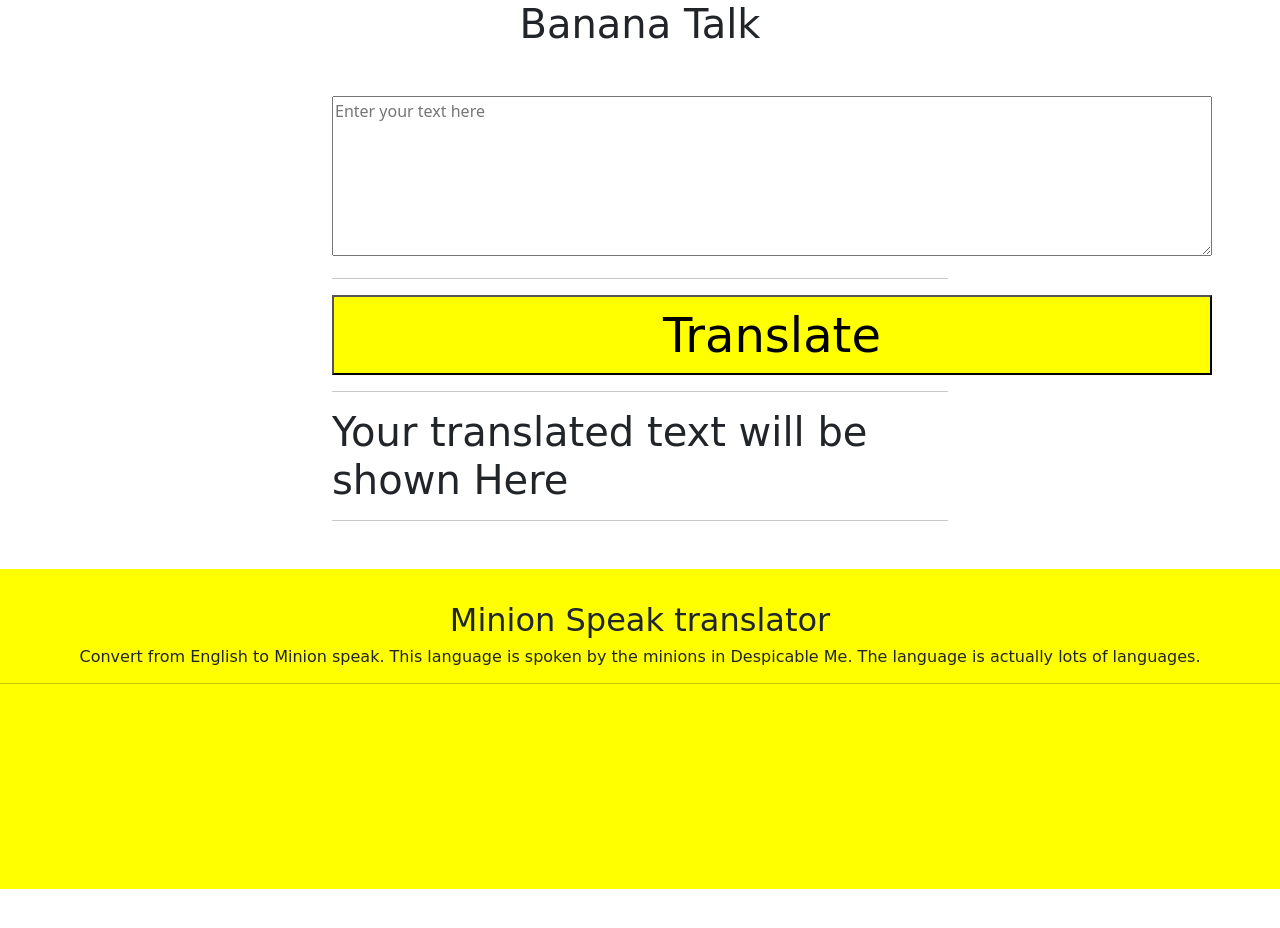
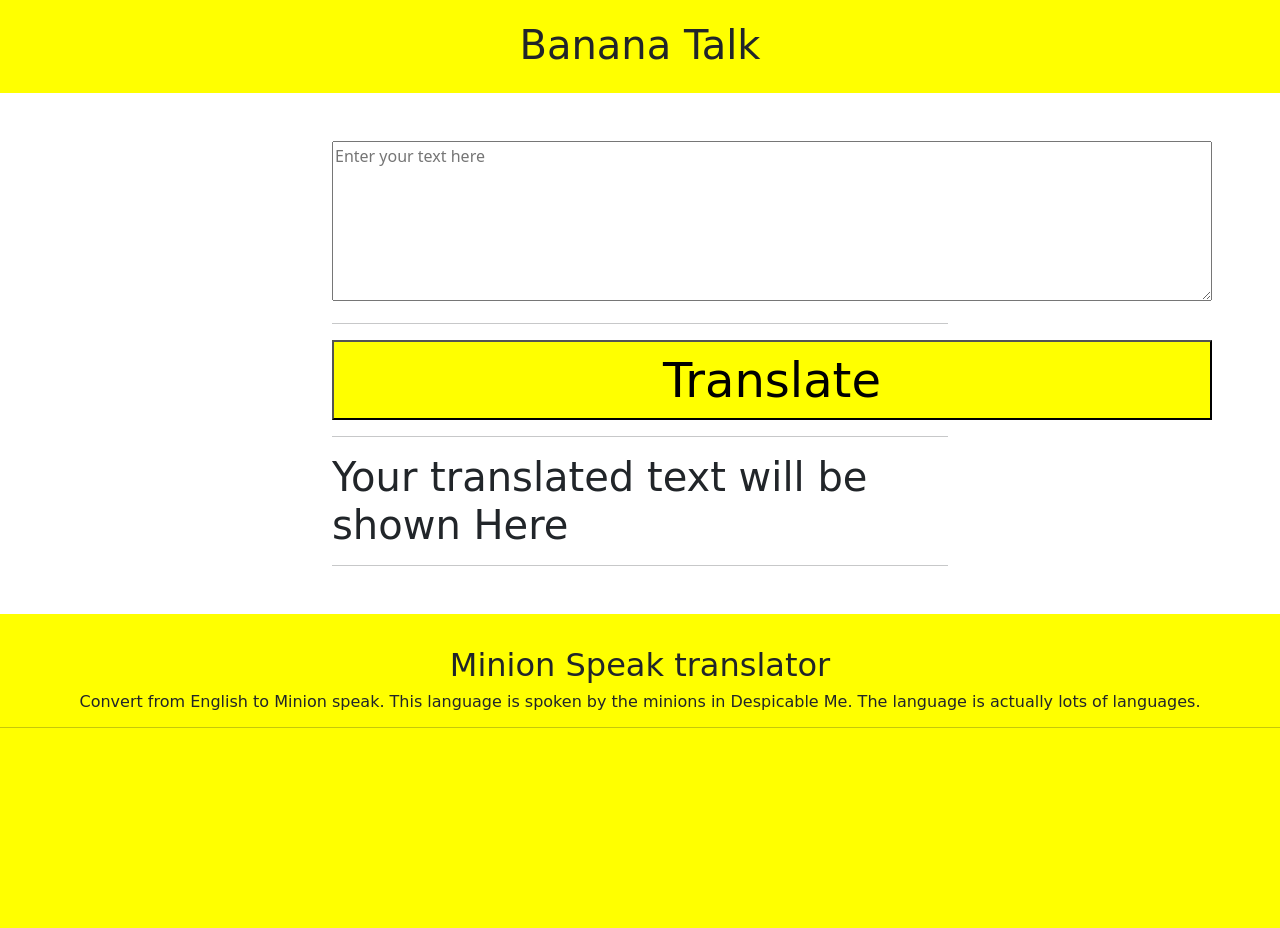
Before and after one commit to ssaboorr/banana-speak-js, a plain HTML site: page app.html in a window 1280 px wide. Before the commit the page ends 889 px from the top, so only its background shows below. Drawn offline with nearby package versions, Linux system fonts and the light colour scheme; a web font is replaced by a local one.

Commit message:
updatted style

```diff
--- a/app.html
+++ b/app.html
@@ -15,7 +15,7 @@
 </head>
 
 <body>
-
+    <section>
         <div class="container-head text-center">
             <h1>Banana Talk</h1>
         </div>
@@ -32,7 +32,7 @@
 
             </div>
         </div>
-
+    </section>
 
     <footer class="footer">
         <h2 style="padding-top: 2rem">Minion Speak translator</h2>
--- a/css/style.css
+++ b/css/style.css
@@ -49,6 +49,9 @@ footer {
 
 .container-head {
     margin-bottom: 3rem;
+    background-color: yellow;
+    padding-top: 1.3rem;
+    padding-bottom: 1rem;
 }
 
 .footer {
```
Lines whose indentation alone changed are shown as unchanged.
